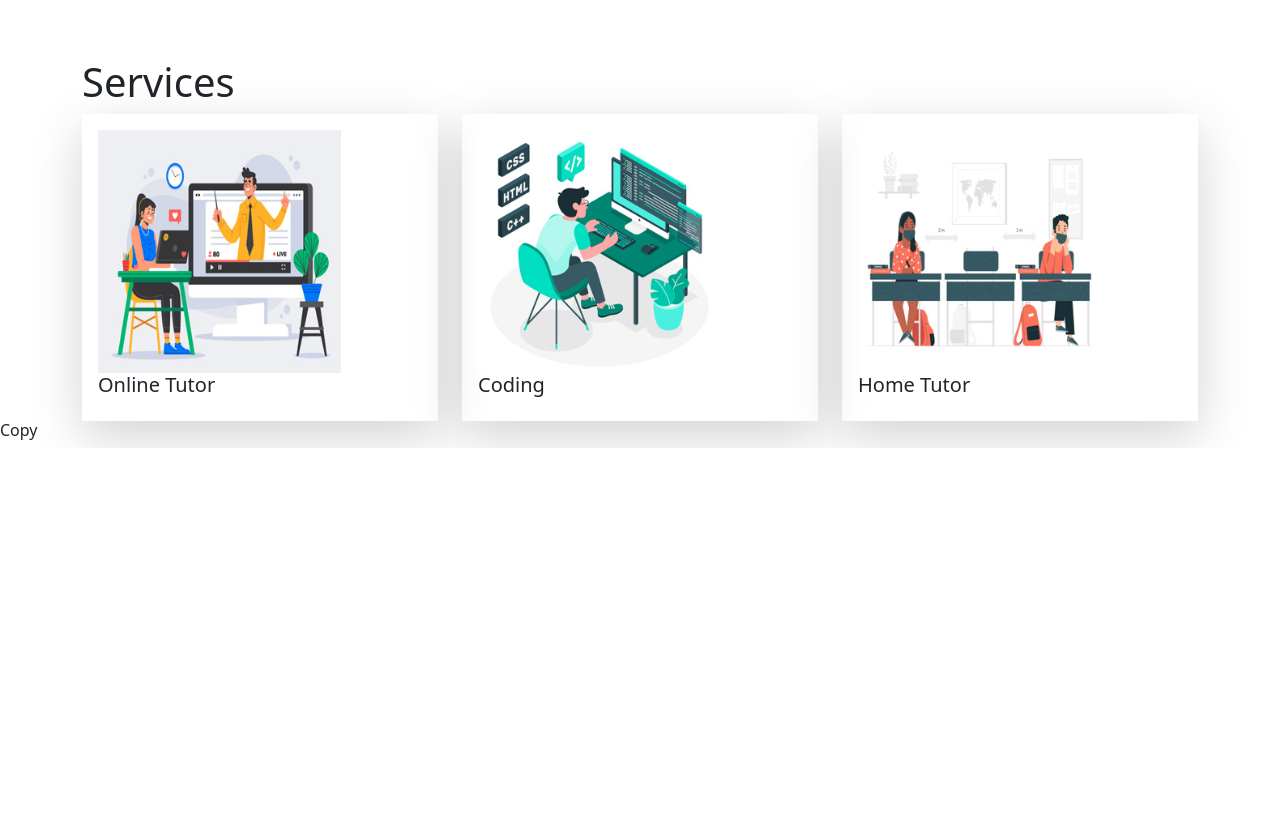
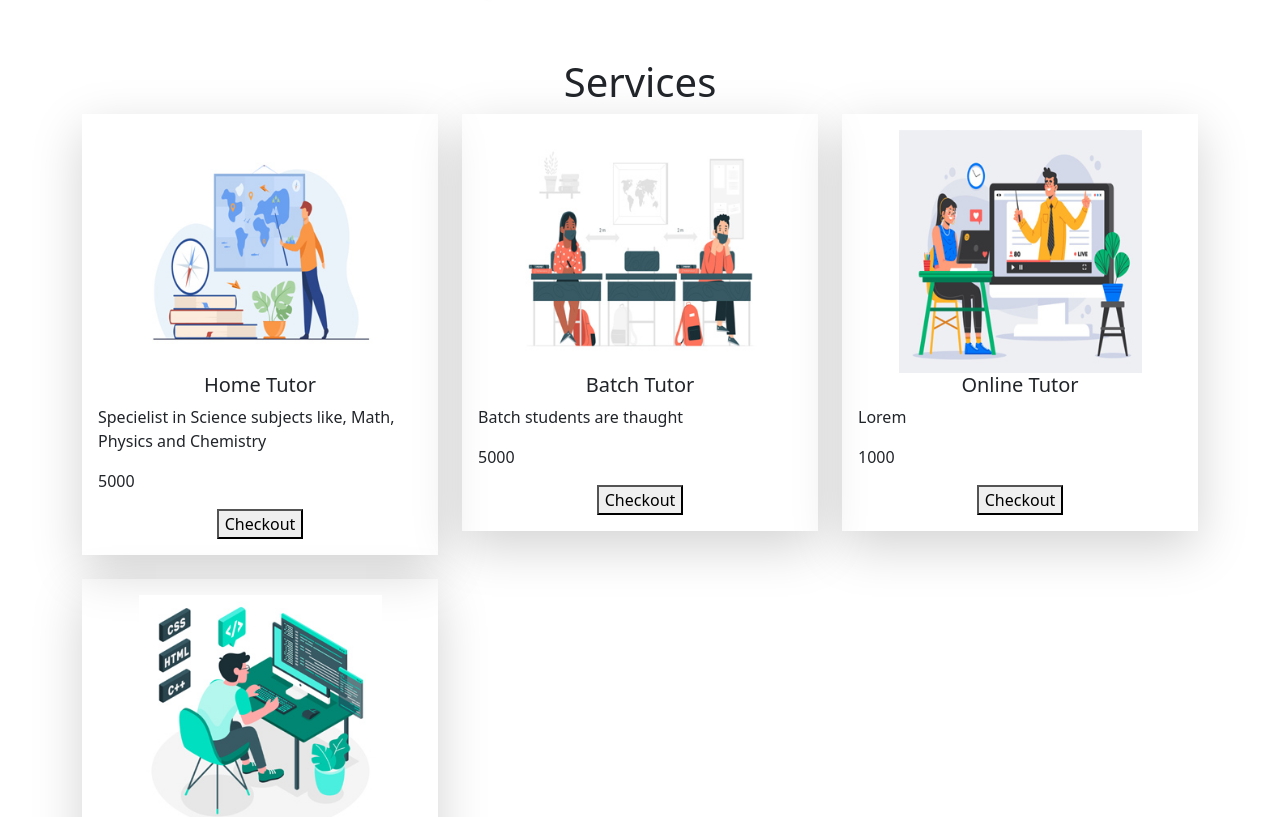
Before and after one commit to Mahmudulislamasif/Tutot-guide, a React (Create React App) app: page / in a window 1280 px wide. Shown: the part 843-1660 px from the top of the page. Before the commit the page ends 1291 px from the top, so only its background shows below. Built offline with nearby package versions, Linux system fonts and the light colour scheme; no server answers.

Commit message:
use params

```diff
--- a/public/tutor.json
+++ b/public/tutor.json
@@ -1,24 +1,31 @@
 [
     {
         "id":1,
+        "name":"Home Tutor",
+        "price":5000,
+        "description":"Specielist in Science subjects like, Math, Physics and Chemistry",
+        "image":"./ServiceImage/Home_Tutor.jpg"
+    },
+    {
+        "id":2,
+        "name":"Batch Tutor",
+        "price":5000,
+        "description":"Batch students are thaught",
+        "image":"./ServiceImage/Batch-Tutor.jpg"
+    },
+    {
+        "id":3,
         "name":"Online Tutor",
-        "price":3000,
+        "price":1000,
         "description":"Lorem",
         "image":"./ServiceImage/online-tutor.jpg"
     },
     {
-        "id":2,
-        "name":"Coding",
-        "price":5000,
+        "id":3,
+        "name":"Online Tutor",
+        "price":3000,
         "description":"Lorem",
         "image":"./ServiceImage/coding.jpg"
-    },
-    {
-        "id":3,
-        "name":"Home Tutor",
-        "price":6000,
-        "description":"Lorem",
-        "image":"./ServiceImage/Home-Tutor.jpg"
     }
 
 ]
--- a/src/App.js
+++ b/src/App.js
@@ -9,18 +9,27 @@ import Login from './Pages/Login/Login';
 import Footer from './Pages/Shared/Footer/Footer';
 import SignUp from './Pages/SignUp/SignUp';
 import 'bootstrap/dist/css/bootstrap.min.css';
+import CheckOut from './Pages/Home/CheckOut/CheckOut';
+import RequireAuth from './Pages/RequireAuth/RequireAuth';
+import { createContext, useState } from 'react';
+import Service from './Pages/Home/Service/Service';
+export const ServiceContext=createContext()
 function App() {
+  const [services,setServices]=useState([])
   return (
-    <div>
+    <div className='App'>
       <Header></Header>
+      <ServiceContext.Provider value={[services,setServices]}>
       <Routes>
         <Route path='/' element={<Home></Home>}></Route>
         <Route path='/home' element={<Home></Home>}></Route>
         <Route path='/about' element={<About></About>}></Route>
         <Route path='/blogs' element={<Blogs></Blogs>}></Route>
+        <Route path='/service/:newId' element={<CheckOut></CheckOut>}></Route>
         <Route path='/login' element={<Login></Login>}></Route>
         <Route path='/signup' element={<SignUp></SignUp>}></Route>
       </Routes>
+      </ServiceContext.Provider>
       <Footer></Footer>
     </div>
   );
--- /dev/null
+++ b/src/Pages/Home/CheckOut/CheckOut.js
@@ -0,0 +1,13 @@
+import React, { useContext } from 'react';
+import { useParams } from 'react-router-dom';
+
+const CheckOut = () => {
+    const params=useParams()
+    return (
+        <div>
+            <h1>Thanks For Your Choice</h1>
+        </div>
+    );
+};
+
+export default CheckOut;
--- /dev/null
+++ b/src/Pages/Home/Service/Service.css
@@ -0,0 +1,10 @@
+@import url('https://fonts.googleapis.com/css2?family=Poppins&family=Roboto&display=swap');
+ body
+{
+    font-family: 'Poppins', sans-serif;
+}
+.description-class
+{
+    text-align: left;
+
+}
--- a/src/Pages/Home/Service/Service.js
+++ b/src/Pages/Home/Service/Service.js
@@ -1,12 +1,22 @@
+
 import React from 'react';
-
+import { useNavigate } from 'react-router-dom';
+import './Service.css'
 const Service = (props) => {
-    const {name,image}=props.service;
+    const {name,image,description,price,id}=props.service;
+    const navigate=useNavigate()
+    const showCheckOut=()=>
+    {
+      navigate('/service/'+id)
+    }
     return (
         <div className='col-md-4'>
             <div className='shadow-lg p-3'>
               <img className='w-75' src={image} alt=''/>
               <h5>{name}</h5>
+              <p className='description-class'>{description}</p>
+              <p className='description-class'>{price}</p>
+              <button onClick={showCheckOut}>Checkout</button>
             </div>
         </div>
     );
--- a/src/Pages/Home/Services/Services.js
+++ b/src/Pages/Home/Services/Services.js
@@ -11,7 +11,7 @@ const Services = () => {
     },[])
     return (
         <div className='container'>
-            <h1>Services</h1>
+           <h1>Services</h1>
            <div className='row g-4'>
            {
                 services.map(service=><Service key={service.id} service={service}></Service>)
--- /dev/null
+++ b/src/Pages/RequireAuth/RequireAuth.js
@@ -0,0 +1,16 @@
+import React from 'react';
+import { useAuthState } from 'react-firebase-hooks/auth';
+import { Navigate, useLocation } from 'react-router-dom';
+import auth from '../../firebase.init';
+
+const RequireAuth = ({chidren}) => {
+    const [user]=useAuthState(auth);
+    const location=useLocation();
+    if(!user)
+    {
+        return <Navigate to="/login" state={{from:location}} replace></Navigate>
+    }
+   return chidren;
+};
+
+export default RequireAuth;
```
Also changed, not shown: public/ServiceImage/Batch-Tutor.jpg (renamed from public/ServiceImage/Home-Tutor.jpg), public/ServiceImage/Home_Tutor.jpg (added).
